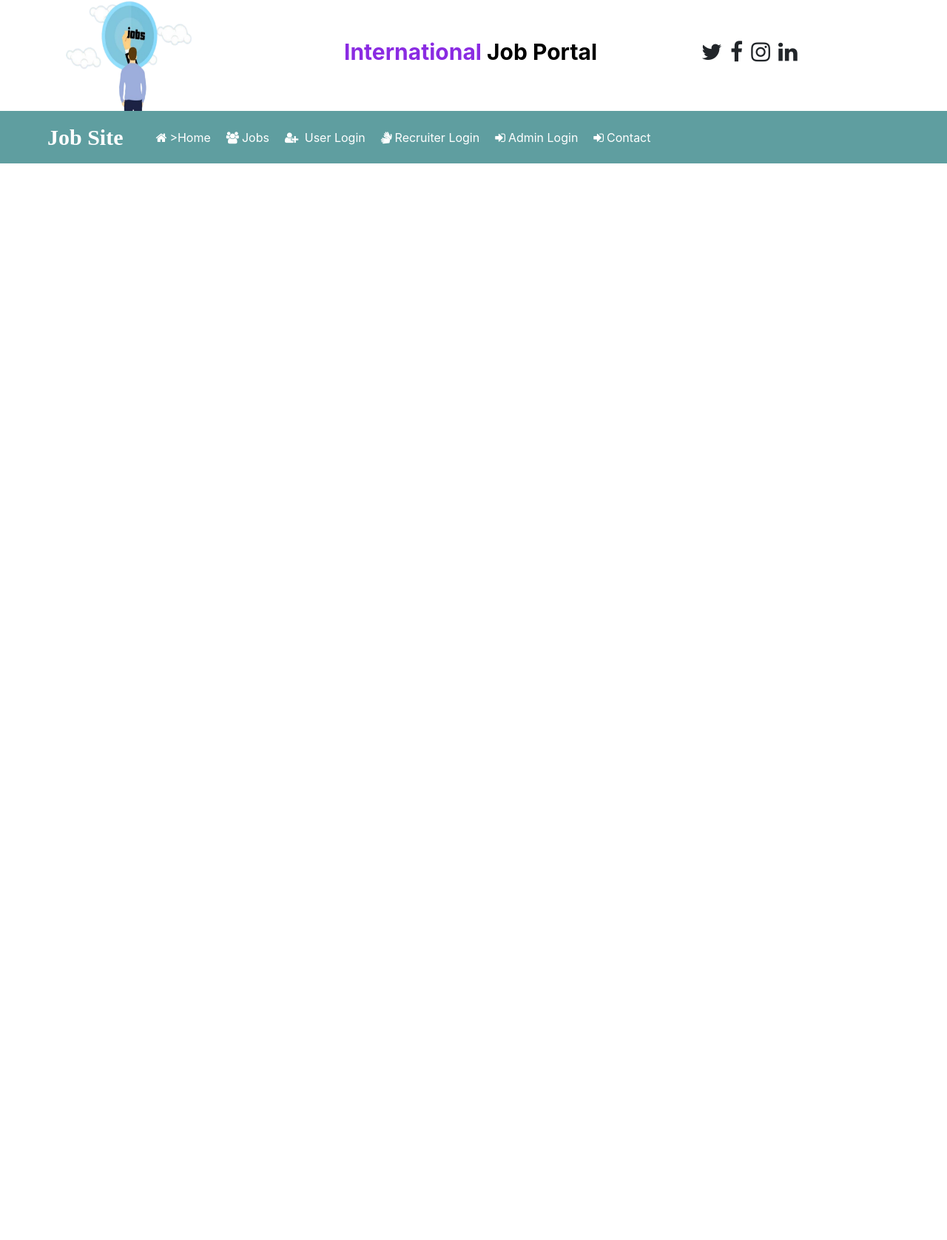
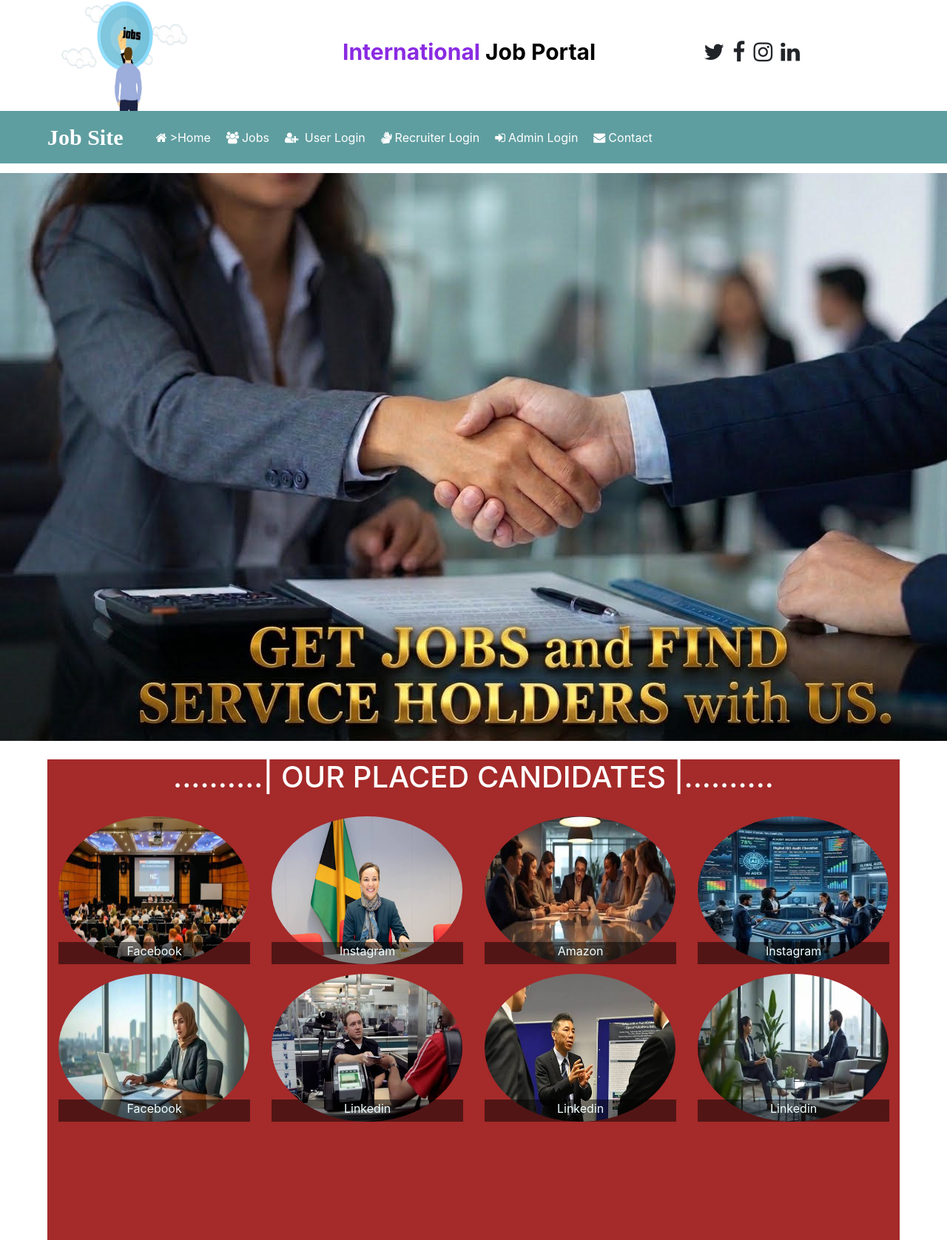
Before and after one commit to auvishekdas/drf-job-portal-api, a Django app: template Jobportal/Job/templates/index.html in a window 1280 px wide; the page is wider, and only the part inside the window is pictured. Shown: that part at 74% size. Before the commit the page ends 221 px from the top of that part, so only its background shows below. Run offline with Django 3.2, Linux system fonts and the light colour scheme; the template is opened without the code that fills it, so the values that code supplies are empty.

Commit message:
Update full repository

```diff
--- a/Jobportal/Job/templates/index.html
+++ b/Jobportal/Job/templates/index.html
@@ -4,4 +4,89 @@
 
 {% include 'navigation.html' %}
 
+<style>
+    .container{
+    max-width: 90%
+    }
+    .content{
+    text-align: center;
+    position: absolute;
+    bottom:0;
+    background:rgba(0, 0, 0, 0.5);
+    color: azure;
+    height: 30px;
+    width: 90%;
+    }
+</style>
+
+<div class="container-flud" style="margin-top: 1%">
+    <img src="{% static 'images/images (12).jpg' %}">
+
+</div>
+
+<div class="container" style="background-color: brown; height: 650px; margin-top: 2%">
+<h1 class="text-center text-white">..........| OUR PLACED CANDIDATES |..........</h1>
+<div class="row mt-3">
+    <div class="col-md-3">
+        <img src="{% static 'images/images (11).jpg' %}" style="width:100% ; margin-top: 5%; height: 200px; border-radius: 50% ">
+        <div class="content" >
+        <p>Facebook</p>
+        </div>
+    </div>
+
+    <div class="col-md-3">
+        <img src="{% static 'images/images (17).jpg' %}" style="width:100% ; margin-top: 5%; height: 200px; border-radius: 50% ">
+        <div class="content" >
+        <p>Instagram</p>
+        </div>
+    </div>
+
+    <div class="col-md-3">
+        <img src="{% static 'images/images (18).jpg' %}" style="width:100% ; margin-top: 5%; height: 200px; border-radius: 50% ">
+        <div class="content" >
+        <p>Amazon</p>
+        </div>
+    </div>
+
+    <div class="col-md-3">
+        <img src="{% static 'images/images (19).jpg' %}" style="width:100% ; margin-top: 5%; height: 200px; border-radius: 50% ">
+        <div class="content" >
+        <p>Instagram</p>
+        </div>
+    </div>
+
+    <div class="col-md-3">
+        <img src="{% static 'images/images (13).jpg' %}" style="width:100% ; margin-top: 5%; height: 200px; border-radius: 50% ">
+        <div class="content" >
+        <p>Facebook</p>
+        </div>
+    </div>
+
+   <div class="col-md-3">
+        <img src="{% static 'images/images (14).jpg' %}" style="width:100% ; margin-top: 5%; height: 200px; border-radius: 50% ">
+        <div class="content" >
+        <p>Linkedin</p>
+        </div>
+    </div>
+
+    <div class="col-md-3">
+        <img src="{% static 'images/images (15).jpg' %}" style="width:100% ; margin-top: 5%; height: 200px; border-radius: 50% ">
+        <div class="content" >
+        <p>Linkedin</p>
+        </div>
+    </div>
+
+    <div class="col-md-3">
+        <img src="{% static 'images/images (16).jpg' %}" style="width:100% ; margin-top: 5%; height: 200px; border-radius: 50% ">
+        <div class="content" >
+        <p>Linkedin</p>
+        </div>
+    </div>
+
+
+    </div>
+</div>
+
+</div>
+
 {% endblock %}
--- a/Jobportal/Job/templates/navigation.html
+++ b/Jobportal/Job/templates/navigation.html
@@ -86,7 +86,7 @@ white-space: nowrap;
     </li>
 
     <li class="nav-item">
-        <a class="nav-link" href="{% url 'index' %}" ><i class="fa fa-sign-in mr-1"></i>Contact</a>
+        <a class="nav-link" href="{% url 'index' %}" ><i class="fa fa-envelope mr-1"></i>Contact</a>
     </li>
 
 </ul>
```
Also changed, not shown: Jobportal/Job/static/images/images (11).jpg, Jobportal/Job/static/images/images (12).jpg (added), Jobportal/Job/static/images/images (13).jpg (added), Jobportal/Job/static/images/images (14).jpg (added), Jobportal/Job/static/images/images (15).jpg (added), Jobportal/Job/static/images/images (16).jpg (added), Jobportal/Job/static/images/images (17).jpg (added), Jobportal/Job/static/images/images (18).jpg (added), Jobportal/Job/static/images/images (19).jpg (added), README.md.
